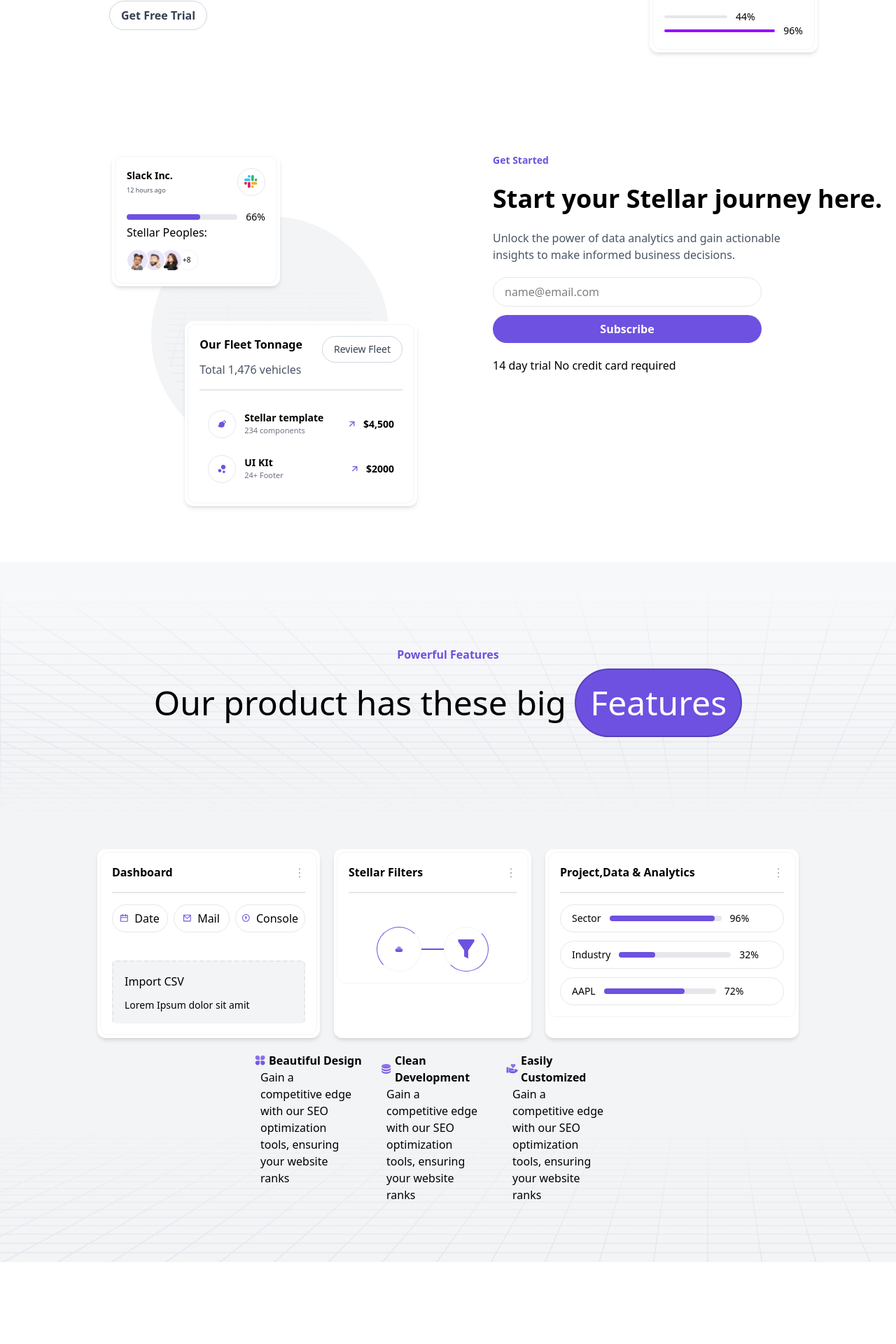
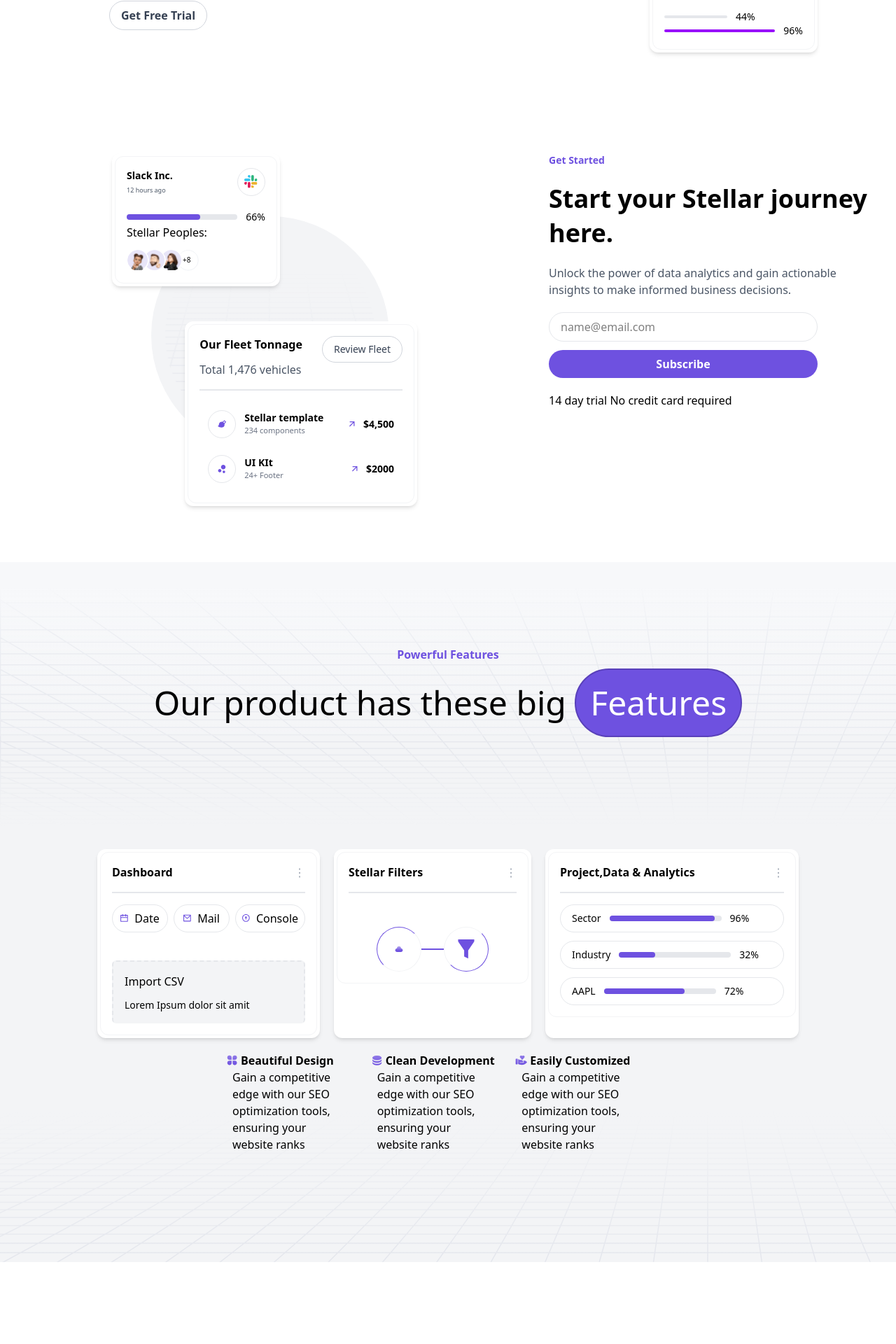
Before and after one commit to tubbairfan/landing-page, a React (Vite) app: page / in a window 1280 px wide. Shown: the part 1845-3765 px from the top of the page at 70% size. Built offline with nearby package versions, Linux system fonts and the light colour scheme.

Commit message:
fix:rename image import variable

```diff
--- a/src/screens/landing-page/Features.tsx
+++ b/src/screens/landing-page/Features.tsx
@@ -83,7 +83,7 @@ export const Features: React.FC = () => {
         <img
           src={mobile}
           className="
-           relative w-44  mt-18 sm:w-52 md:w-60 md:top-16lg:w-64 lg:top-27 z-10 "
+           relative w-44  mt-18 sm:w-52 md:w-60 md:top-16 lg:w-64 lg:top-27 z-10 "
         />
 
       </div>
--- a/src/screens/landing-page/Journey.tsx
+++ b/src/screens/landing-page/Journey.tsx
@@ -6,7 +6,7 @@ import Group2 from "../../assets/Group2.svg"
 import Group3 from "../../assets/Group3.svg"
 import { Button } from "../../components/UI/Button"
 import vector1 from "../../assets/vector1.svg"
-import vector2 from "../../assets/vector2.svg"
+import vector2 from "../../assets/Vector2.svg"
 import arrowup from "../../assets/arrowup.svg"
 import bg2 from "../../assets/bg2.svg"
 import clip from "../../assets/Clip path group.svg"
@@ -142,7 +142,7 @@ export const Subscribe: React.FC = () => {
 
             {/* Column 2 */}
 
-            <div className="space-y-5 ml-5">
+            <div className="space-y-5 ml-5 xl:ml-25" >
                 <p className="text-sm font-semibold text-[#6E51E0]">Get Started</p>
 
                 <p className="text-3xl md:text-4xl font-bold leading-snug">
--- a/src/screens/landing-page/Products.tsx
+++ b/src/screens/landing-page/Products.tsx
@@ -146,7 +146,7 @@ export const Products: React.FC = () => {
             </div>
           </Card>
         </div>
-        <div className='flex py-5 gap-5 mr-10 xl:px-80  '>
+        <div className='flex py-5 gap-5 mr-10 xl:px-70  '>
           <div >
             <div className='flex'>
               <img src={vector4} />
```
